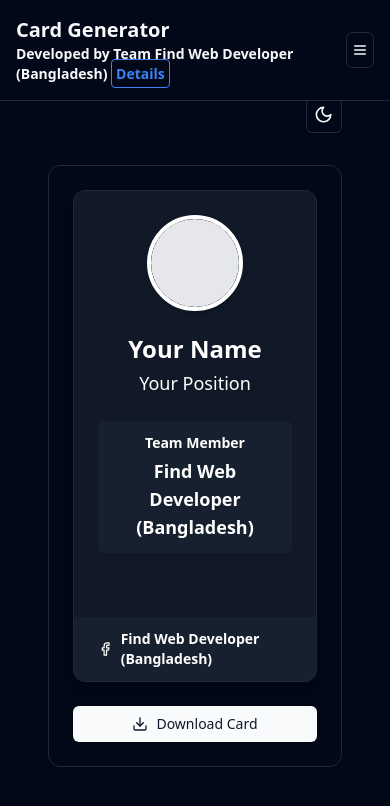
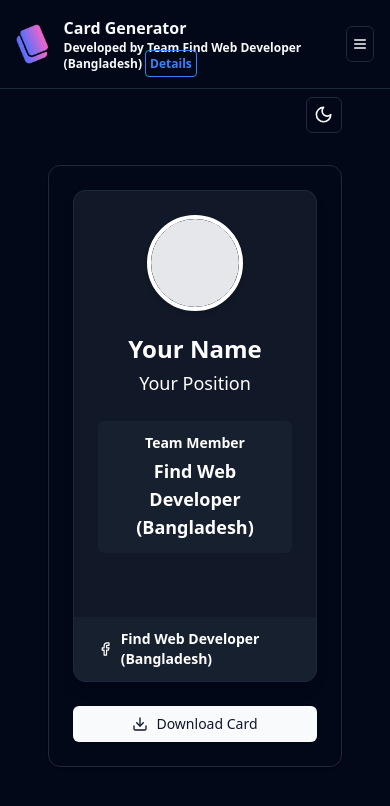
Before and after one commit to SmanSayeed/card-generator-react-application, a React (Vite) app: page / in a window 390 px wide. Shown: the top 806 px of the page. Built offline with nearby package versions, Linux system fonts and the light colour scheme.

Commit message:
Added logo

```diff
--- a/index.html
+++ b/index.html
@@ -2,7 +2,7 @@
 <html lang="en">
   <head>
     <meta charset="UTF-8" />
-    <link rel="icon" type="image/svg+xml" href="/vite.svg" />
+    <link rel="icon" type="image/svg+xml" href="/favicon.ico" />
     <meta name="viewport" content="width=device-width, initial-scale=1.0" />
     <title>Card Generator</title>
   </head>
--- a/src/components/layout/Layout.jsx
+++ b/src/components/layout/Layout.jsx
@@ -13,9 +13,13 @@
       {/* Top Bar */}
       <header className="fixed top-0 left-0 right-0 bg-background border-b p-4 z-20">
         <div className="flex justify-between items-center">
-          <div >
-            <h2 className="text-xl font-bold">Card Generator</h2>
-            <p className="text-sm font-bold">Developed by Team Find Web Developer (Bangladesh) <a target="_blank" className="text-blue-500 curosor-pointer border border-blue-500 rounded p-1" href="https://github.com/SmanSayeed/card-generator-react-application">Details</a></p>
+          <div className="flex gap-4 justify-center items-center">
+            <img src="/public/logo.png" className="h-10 w-10" alt="logo" />
+            <div>
+            <h2 className="text-md md:text-xl font-bold">Card Generator</h2>
+            <p className="text-xs md:text-sm font-bold">Developed by Team Find Web Developer (Bangladesh) <a target="_blank" className="text-blue-500 curosor-pointer border border-blue-500 rounded p-1" href="https://github.com/SmanSayeed/card-generator-react-application">Details</a></p>
+            </div>
+
             </div>
           <Sheet open={isDrawerOpen} onOpenChange={setIsDrawerOpen}>
             <SheetTrigger asChild>
```
Also changed, not shown: public/logo.png (added), 1 other file (tests, documents, lock files or other folders).
